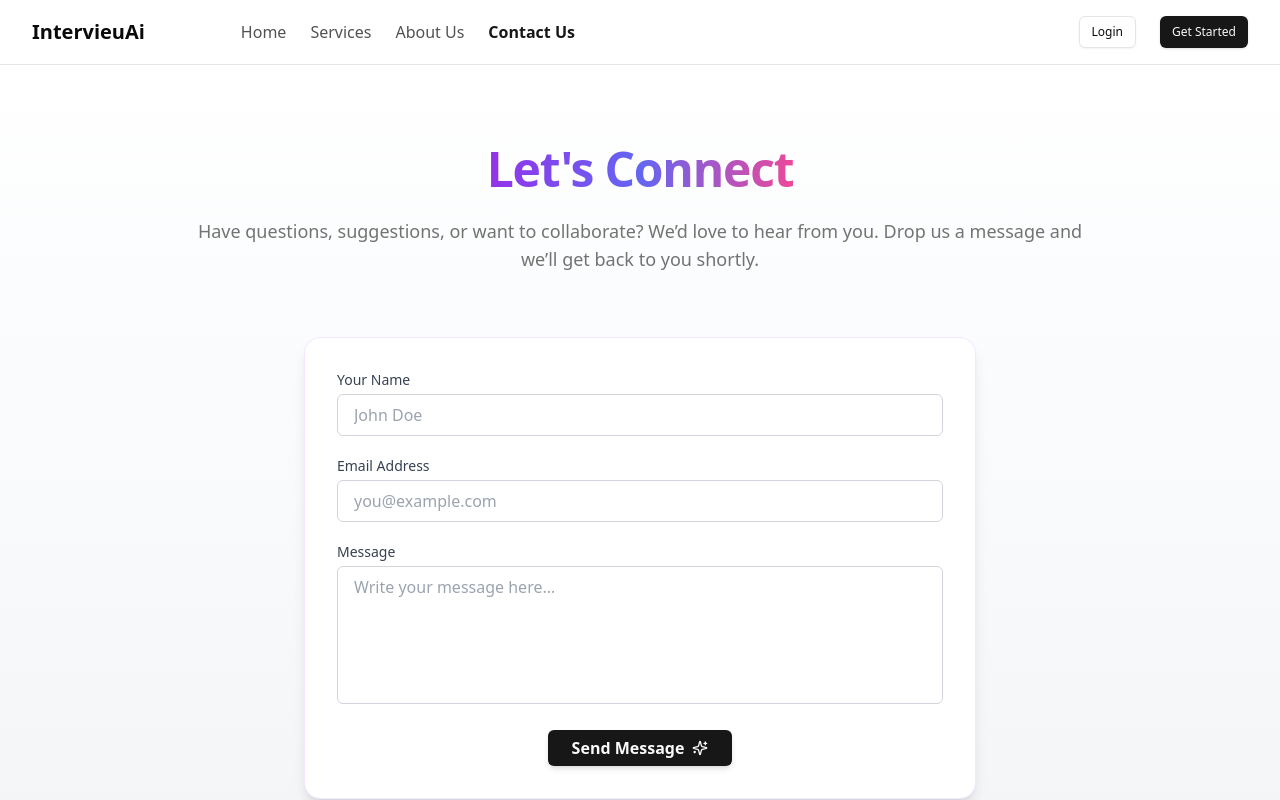
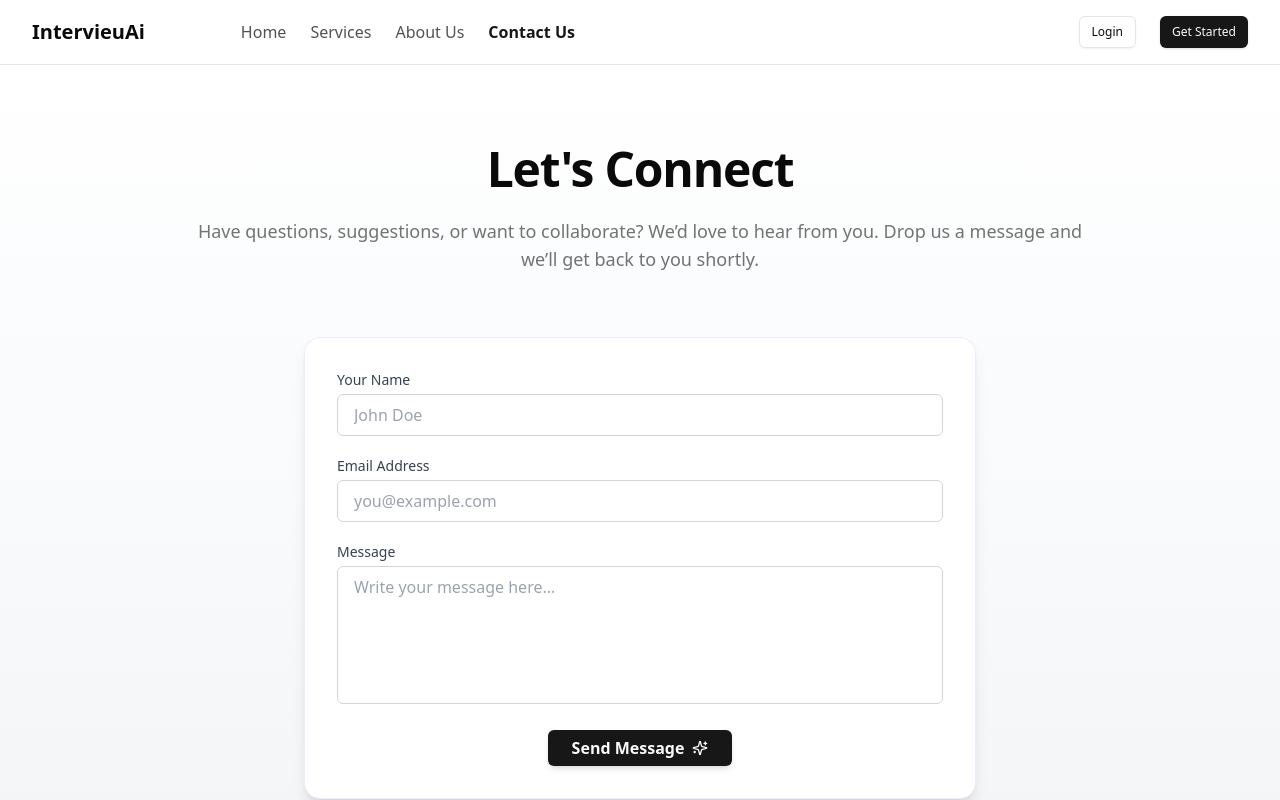
Before and after one commit to dhruv7225/IntervieuAI, a React (Vite) app: page /contact in a window 1280 px wide. Shown: the top 800 px of the page. Built offline with nearby package versions, Linux system fonts and the light colour scheme; no server answers.

Commit message:
Update ContactPage.tsx

```diff
--- a/src/routes/ContactPage.tsx
+++ b/src/routes/ContactPage.tsx
@@ -9,7 +9,7 @@
         {/* Header Section */}
         <section className="my-16 text-center space-y-6 max-w-4xl mx-auto">
           <h1 className="text-4xl md:text-5xl font-extrabold leading-tight tracking-tight">
-            <span className="text-transparent bg-clip-text bg-gradient-to-r from-purple-600 via-indigo-500 to-pink-500">
+            <span className="text-black-700">
               Let's Connect
             </span>
           </h1>
```
